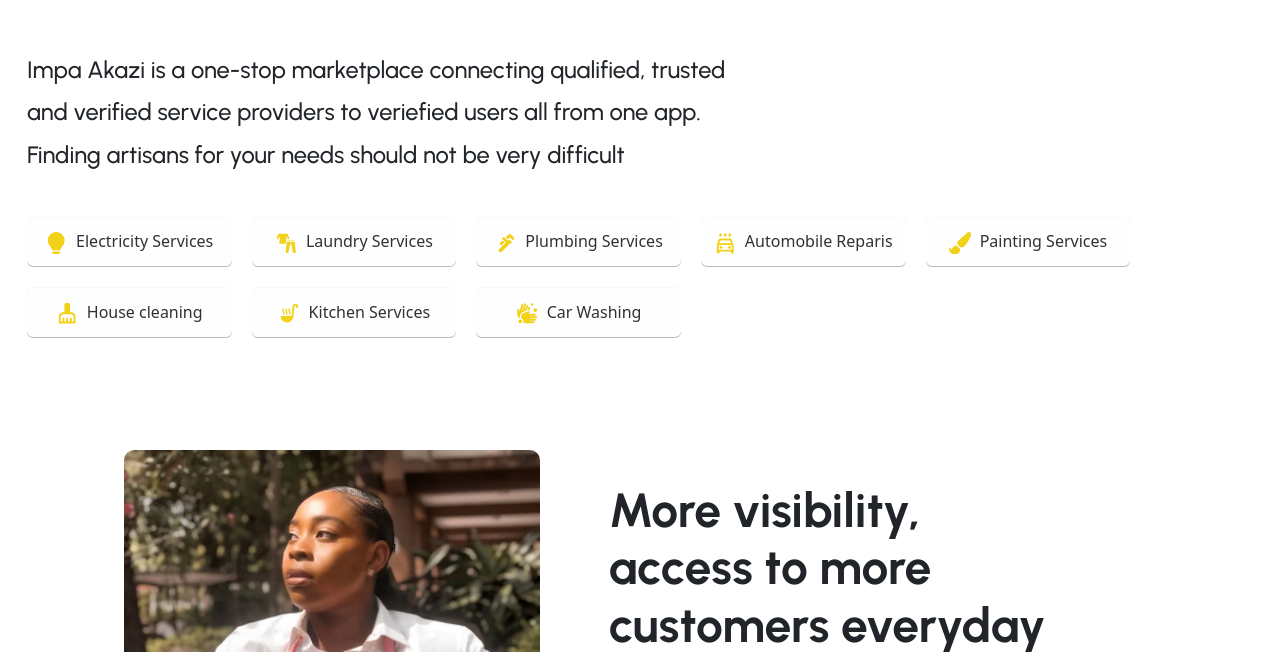
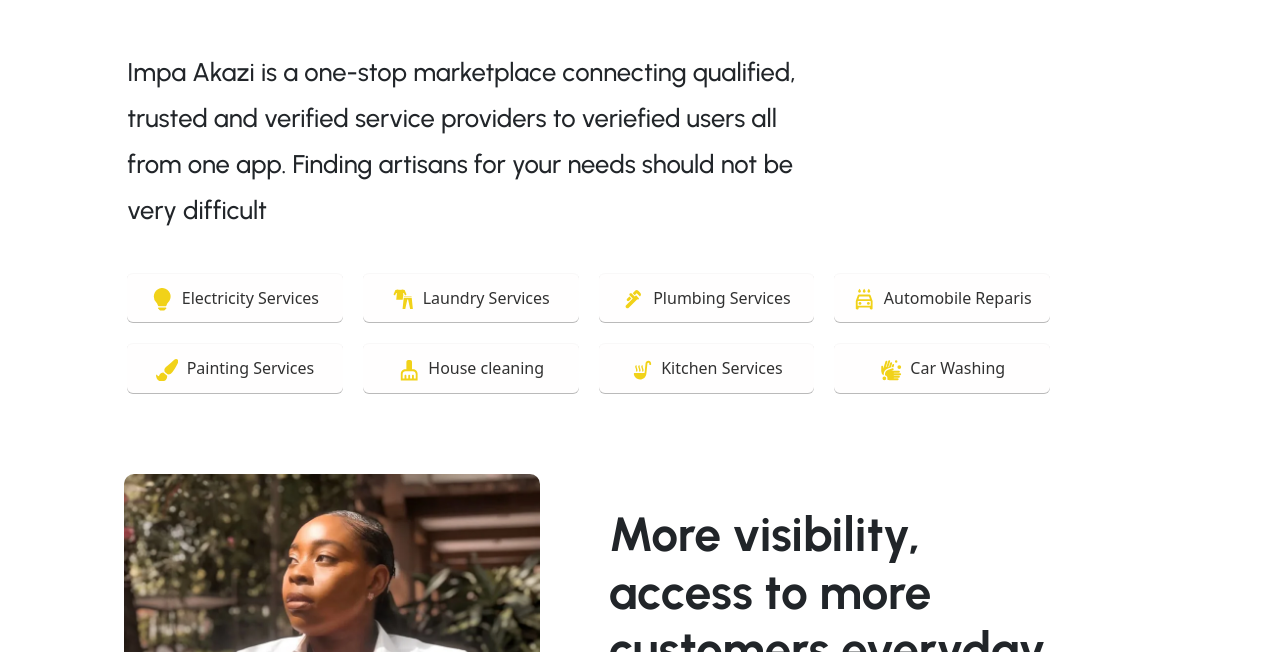
Before and after one commit to qurulab/slelinks, a Next.js app: page / in a window 1280 px wide. Shown: the part 1288-1940 px from the top of the page. Built offline with nearby package versions, Linux system fonts and the light colour scheme.

Commit message:
fix - margin fix

```diff
--- a/components/Categories/categories.module.scss
+++ b/components/Categories/categories.module.scss
@@ -9,7 +9,7 @@
   margin-top: 8rem;
 
   &__header {
-    padding: 0 4rem;
+    // padding: 0 4rem;
     padding-bottom: 3rem;
     h1 {
       font-size: 3.5rem;
@@ -29,7 +29,7 @@
     overflow-x: auto;
     min-width: 100%;
     padding-bottom: 5rem;
-    padding-left: 4rem;
+    // padding-left: 4rem;
   }
 }
 
--- a/components/CategoryCard/category-card.module.scss
+++ b/components/CategoryCard/category-card.module.scss
@@ -2,7 +2,7 @@
 @import "../../styles/abstracts/mixins";
 
 .category__card {
-  min-width: 380px;
+  min-width: 350px;
   margin: 0 10px;
   border: 1px solid #181717;
 
--- a/components/GetStarted/get-started.module.scss
+++ b/components/GetStarted/get-started.module.scss
@@ -6,7 +6,7 @@
   background: #000;
   // margin-top: 6rem;
   &__content {
-    padding: 4rem 4rem !important;
+    padding: 4rem 0rem !important;
     color: #fff;
     &__header {
       h1 {
--- a/components/Herosection/herosection.module.scss
+++ b/components/Herosection/herosection.module.scss
@@ -13,6 +13,7 @@
     background-position: center;
     height: 100vh;
     padding-bottom: 3rem;
+    padding: 0 4rem;
 
     &__info {
       padding-top: 6.5rem;
--- a/components/Intro/intro.module.scss
+++ b/components/Intro/intro.module.scss
@@ -5,14 +5,15 @@
   background: #fff;
   padding-top: 3rem;
   padding-bottom: 4rem;
+  padding: 2rem 7.2rem;
 
   &__text {
     max-width: 700px;
     h2 {
       line-height: 1.8;
-      padding-top: 1rem;
+      padding-top: 2rem;
       font-family: $font-medium;
-      font-size: 1.48rem;
+      font-size: 1.6rem;
     }
   }
 
--- a/styles/style.scss
+++ b/styles/style.scss
@@ -13,6 +13,6 @@
 
 .container {
   //   background: red;
-  max-width: 1250px !important;
+  max-width: 1220px !important;
   margin: 0 auto;
 }
```
